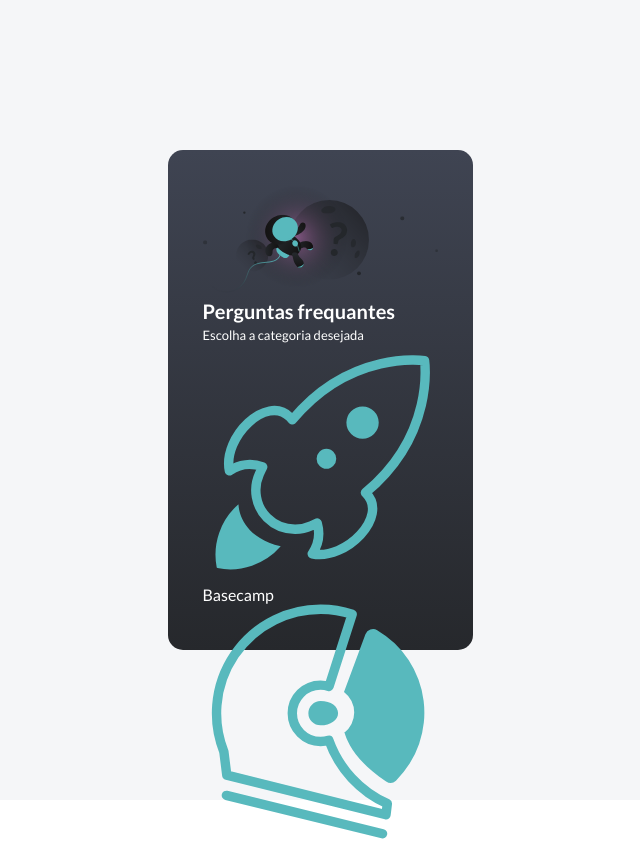
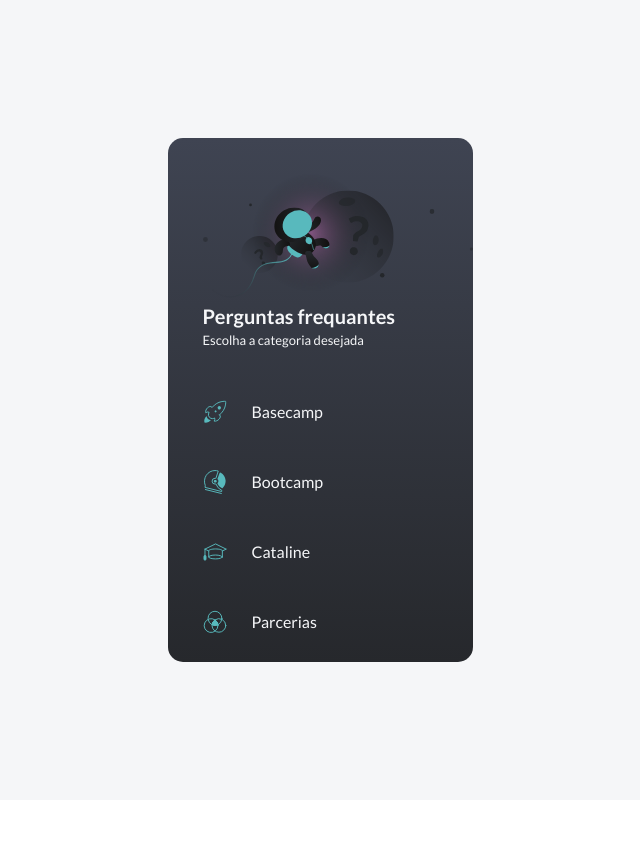
Before and after one commit to kdumagalhaes/faq-vuex, a Vue app: page / in a window 1280 px wide. Shown: the top 841 px of the page, without its empty margins (320-960 px from the left). After the commit the page ends 800 px from the top, so only its background shows below. Built offline with nearby package versions, Linux system fonts and the light colour scheme.

Commit message:
finishes faq categories component

```diff
--- a/src/App.vue
+++ b/src/App.vue
@@ -39,10 +39,9 @@ export default {
   .app {
     width: 100%;
     max-width: 305px;
-    height: 500px;
+    height: auto;
     background-image: linear-gradient(to bottom, #3f4452, #26282c);
     border-radius: 15px;
-    padding: 35px;
   }
 }
 </style>
--- a/src/components/FaqCategories.vue
+++ b/src/components/FaqCategories.vue
@@ -7,7 +7,7 @@
     </div>
     <div class="faq-categories__categories">
       <li
-        v-for="category in allFaqCategories"
+        v-for="category in $allFaqCategories"
         :key="category.id"
         @click="goToQuestion(category)"
       >
@@ -27,14 +27,15 @@ export default {
   },
 
   computed: {
-    allFaqCategories() {
+    $allFaqCategories() {
       return this.$store.getters.$allFaqCategories;
     },
   },
 
   methods: {
     goToQuestion(category) {
-      return this.$store.dispatch('getSingleCategory', category);
+      this.$store.dispatch('changeCurrentComponent', 'FaqQuestions');
+      this.$store.dispatch('getSingleCategory', category);
     },
     getIcon(category) {
       return require(`@/assets/images/${category.icon}`);
@@ -45,10 +46,12 @@ export default {
 
 <style lang="scss" scoped>
 .faq-categories {
-  color: #fff;
+  color: #f5f6f8;
 
   .faq-categories__top {
     line-height: 1.5rem;
+    margin-bottom: 30px;
+    padding: 35px 0 0 35px;
 
     h1 {
       font-size: 1.25rem;
@@ -59,5 +62,27 @@ export default {
       font-weight: 100;
     }
   }
+
+  .faq-categories__categories {
+    padding: 0 5px;
+
+    li {
+      display: flex;
+      align-items: center;
+      height: 60px;
+      cursor: pointer;
+      padding: 0 30px;
+      margin-bottom: 10px;
+
+      &:hover {
+        background-color: #3f4452;
+      }
+    }
+
+    img {
+      width: 1.5rem;
+      margin-right: 25px;
+    }
+  }
 }
 </style>
--- a/src/components/FaqQuestions.vue
+++ b/src/components/FaqQuestions.vue
@@ -1,9 +1,18 @@
 <template>
-  <div></div>
+  <div class="faq-questions">
+    <div class="faq-questions__top">
+      <img src="" alt="arrow" />
+      <h1>olaaa</h1>
+      <h3>Selecione uma pergunta</h3>
+      <img src="" alt="">
+    </div>
+  </div>
 </template>
 
 <script>
 export default {};
 </script>
 
-<style lang="sass" scoped></style>
+<style lang="scss" scoped>
+
+</style>
```
